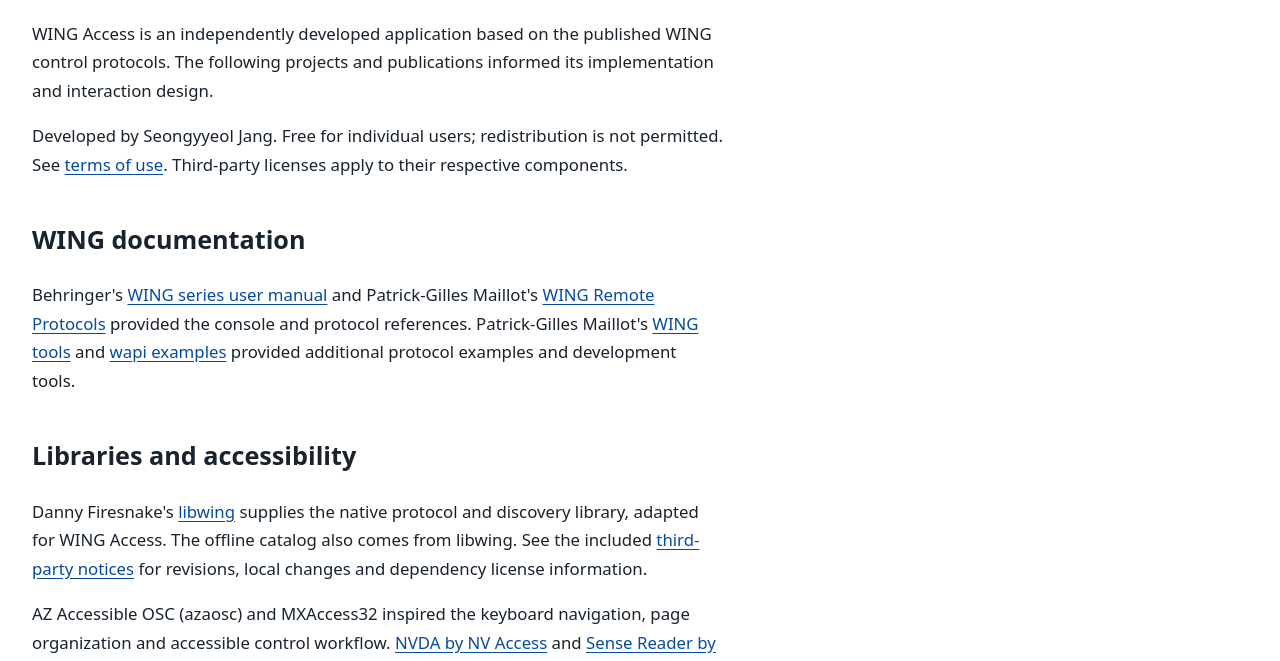
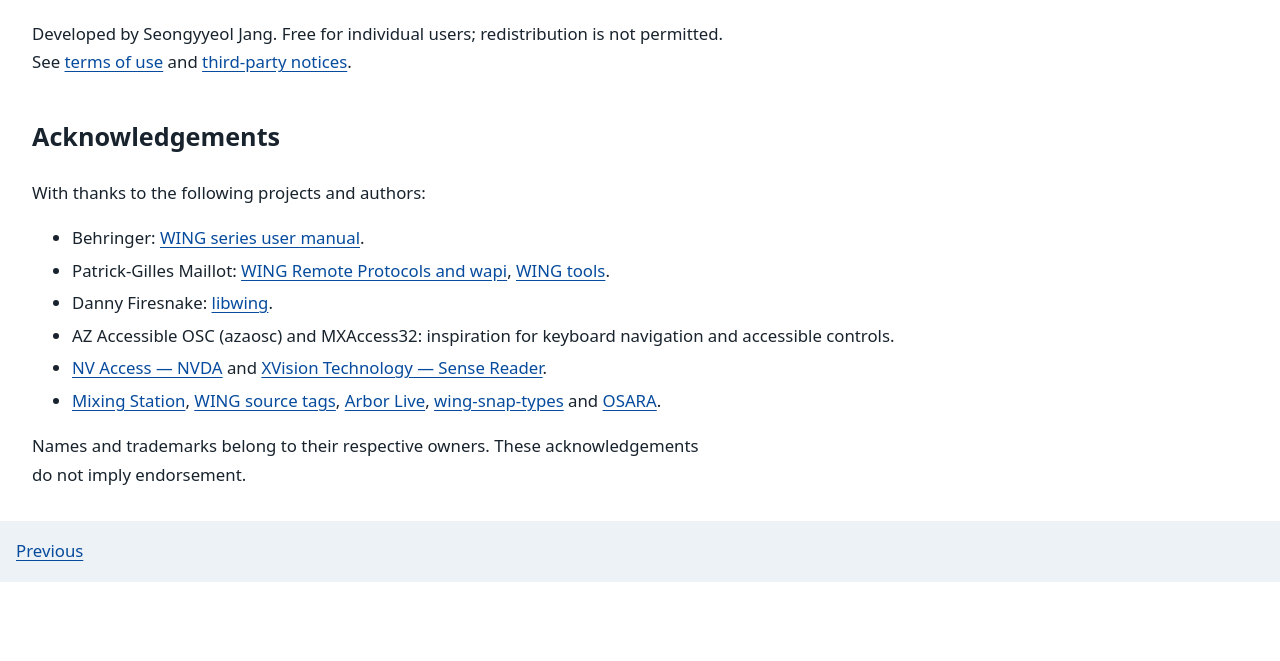
Before and after one commit to jsy9180/wing-access, a plain HTML site: page docs/guide/en/section-18.html in a window 1280 px wide. Shown: the part 139-800 px from the top of the page. Drawn offline with Linux system fonts and the light colour scheme.

Commit message:
Update WING Access 1.0.1 documentation

```diff
--- a/docs/guide/en/section-18.html
+++ b/docs/guide/en/section-18.html
@@ -1,8 +1,5 @@
 <!doctype html>
-<html lang="en"><head><meta charset="utf-8"><meta name="viewport" content="width=device-width,initial-scale=1"><title>18. Credits — WING Access</title><link rel="stylesheet" href="../guide.css"></head><body><a class="skip" href="#main">Skip to content</a><header>WING Access · <a href="index.html">Contents</a> · <a hreflang="ko" href="../ko/section-18.html">한국어</a></header><main id="main" tabindex="-1"><h1>18. Credits</h1><p>WING Access is an independently developed application based on the published WING control protocols. The following projects and publications informed its implementation and interaction design.</p>
-<p>Developed by Seongyyeol Jang. Free for individual users; redistribution is not permitted. See <a href="../../../LICENSE.txt">terms of use</a>. Third-party licenses apply to their respective components.</p>
-<h2>WING documentation</h2><p>Behringer&#x27;s <a href="https://cdn-media.empowertribe.com/25951c6f808c0a79abc407c07d5639d1/User-Manual_WING-series_2025-10-20.pdf">WING series user manual</a> and Patrick-Gilles Maillot&#x27;s <a href="https://x32ram.com/wapi">WING Remote Protocols</a> provided the console and protocol references. Patrick-Gilles Maillot&#x27;s <a href="https://sites.google.com/site/patrickmaillot/wing">WING tools</a> and <a href="https://x32ram.com/wapi">wapi examples</a> provided additional protocol examples and development tools.</p>
-<h2>Libraries and accessibility</h2><p>Danny Firesnake&#x27;s <a href="https://github.com/dannyfiresnake/libwing">libwing</a> supplies the native protocol and discovery library, adapted for WING Access. The offline catalog also comes from libwing. See the included <a href="../../../third-party/NOTICE.txt">third-party notices</a> for revisions, local changes and dependency license information.</p>
-<p>AZ Accessible OSC (azaosc) and MXAccess32 inspired the keyboard navigation, page organization and accessible control workflow. <a href="https://www.nvaccess.org/">NVDA by NV Access</a> and <a href="https://xvtech.com/manual/sensereader/ko/appendix1.html">Sense Reader by XVision Technology</a> provided screen-reader keyboard and accessibility references.</p>
-<h2>Additional references</h2><p><a href="https://mixingstation.app/ms-docs/mixers/behringer/wing/">Mixing Station&#x27;s WING documentation</a>, <a href="https://wingtools.theta-tontechnik.de/docs/11-source-tags">WING source-tag documentation</a>, <a href="https://github.com/Arbor-Live/Arbor-Live-Portal/tree/5d269e49319d45f9205d63d8f22c95c7a1f9dfa5/packages/show-file">Arbor Live&#x27;s show-file project</a> and <a href="https://github.com/yanuu1337/wing-snap-types">wing-snap-types</a> informed compatibility and file-format work. <a href="https://osara.reaperaccessibility.com/">OSARA</a> provided an accessible-meter workflow reference.</p>
-<p>Names and trademarks belong to their respective owners. These credits identify dependencies and references; they do not imply endorsement.</p></main><footer><nav class="pager" aria-label="Chapter navigation"><a href="section-17.html">Previous</a></nav></footer></body></html>
+<html lang="en"><head><meta charset="utf-8"><meta name="viewport" content="width=device-width,initial-scale=1"><title>18. Credits — WING Access</title><link rel="stylesheet" href="../guide.css"></head><body><a class="skip" href="#main">Skip to content</a><header>WING Access · <a href="index.html">Contents</a> · <a hreflang="ko" href="../ko/section-18.html">한국어</a></header><main id="main" tabindex="-1"><h1>18. Credits</h1><p>Developed by Seongyyeol Jang. Free for individual users; redistribution is not permitted. See <a href="../../../LICENSE.txt">terms of use</a> and <a href="../../../third-party/NOTICE.txt">third-party notices</a>.</p>
+<h2>Acknowledgements</h2><p>With thanks to the following projects and authors:</p>
+<ul><li>Behringer: <a href="https://cdn-media.empowertribe.com/25951c6f808c0a79abc407c07d5639d1/User-Manual_WING-series_2025-10-20.pdf">WING series user manual</a>.</li><li>Patrick-Gilles Maillot: <a href="https://x32ram.com/wapi">WING Remote Protocols and wapi</a>, <a href="https://sites.google.com/site/patrickmaillot/wing">WING tools</a>.</li><li>Danny Firesnake: <a href="https://github.com/dannyfiresnake/libwing">libwing</a>.</li><li>AZ Accessible OSC (azaosc) and MXAccess32: inspiration for keyboard navigation and accessible controls.</li><li><a href="https://www.nvaccess.org/">NV Access — NVDA</a> and <a href="https://xvtech.com/manual/sensereader/ko/appendix1.html">XVision Technology — Sense Reader</a>.</li><li><a href="https://mixingstation.app/ms-docs/mixers/behringer/wing/">Mixing Station</a>, <a href="https://wingtools.theta-tontechnik.de/docs/11-source-tags">WING source tags</a>, <a href="https://github.com/Arbor-Live/Arbor-Live-Portal/tree/5d269e49319d45f9205d63d8f22c95c7a1f9dfa5/packages/show-file">Arbor Live</a>, <a href="https://github.com/yanuu1337/wing-snap-types">wing-snap-types</a> and <a href="https://osara.reaperaccessibility.com/">OSARA</a>.</li></ul>
+<p>Names and trademarks belong to their respective owners. These acknowledgements do not imply endorsement.</p></main><footer><nav class="pager" aria-label="Chapter navigation"><a href="section-17.html">Previous</a></nav></footer></body></html>
```
Also changed, not shown: docs/guide/ko/section-18.html (+4 -7 lines), docs/index.html (+2 -2 lines), LICENSE.txt, docs/RELEASE-NOTES.en.txt, docs/RELEASE-NOTES.ko.txt, third-party/NOTICE.txt, 1 other file.
